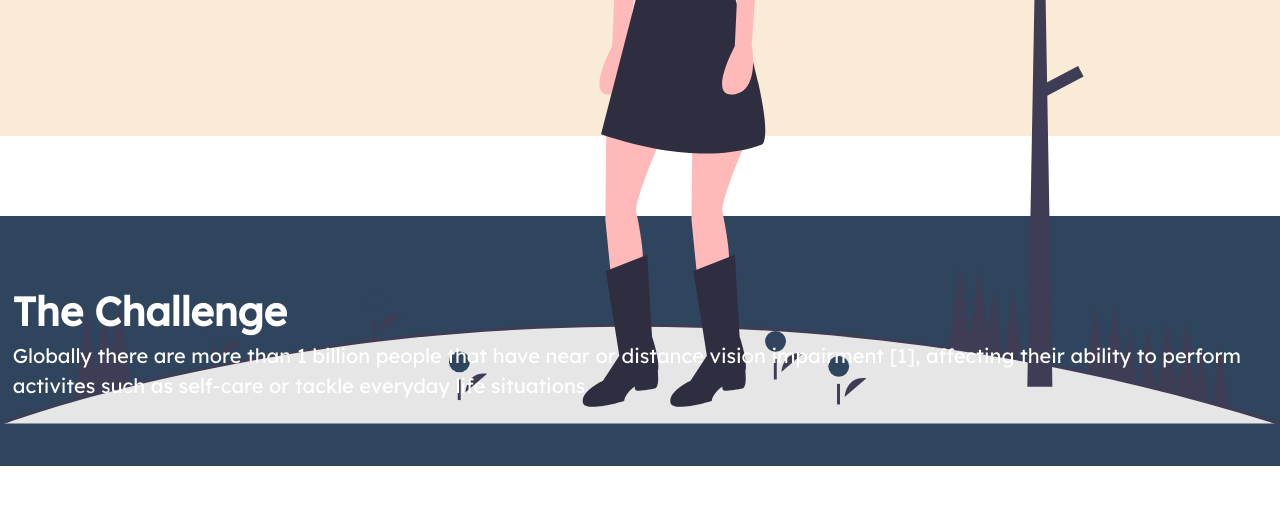
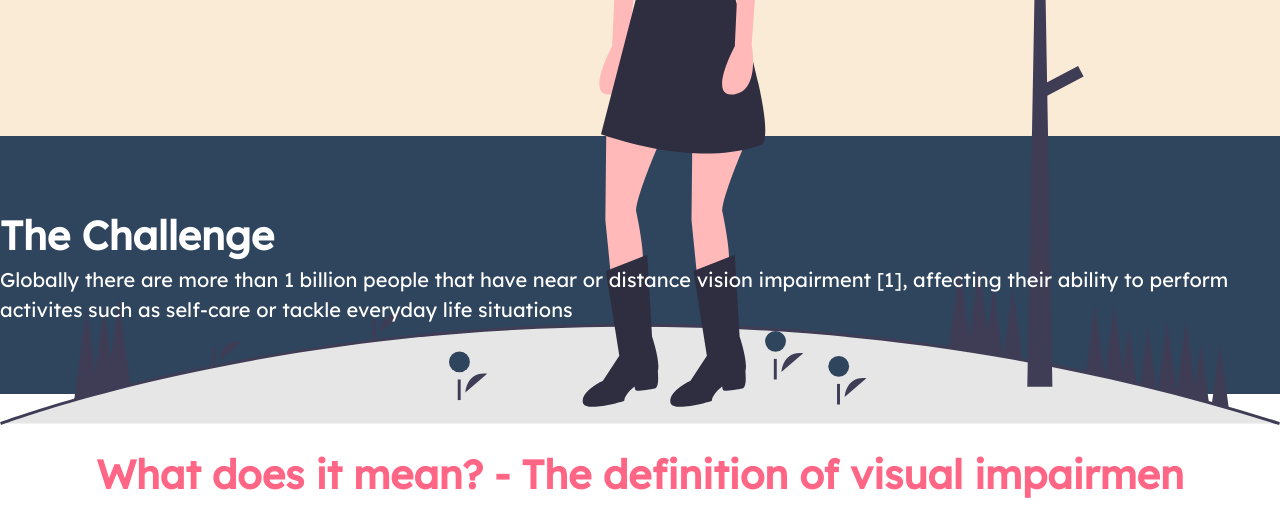
Before and after one commit to MinhTT43/Final-Project, a plain HTML site: page index.html in a window 1280 px wide. Shown: the part 680-1193 px from the top of the page. Drawn offline with Linux system fonts and the light colour scheme.

Commit message:
Update style.css

```diff
--- a/style.css
+++ b/style.css
@@ -229,8 +229,10 @@ nav {
     align-items: center;
     text-align: left;
     color: white;
-    margin-top: 5em;
     padding: 0 1% 0 1%;
+    margin: 0 -9999rem;
+    /* add back section padding value */
+    padding: 0.25rem 9999rem;
 }
 
 .seperation-txt-box h1 {
```
